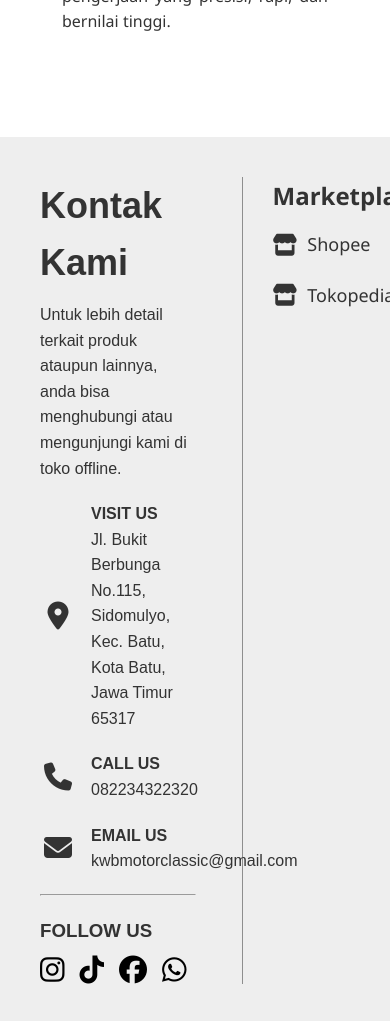
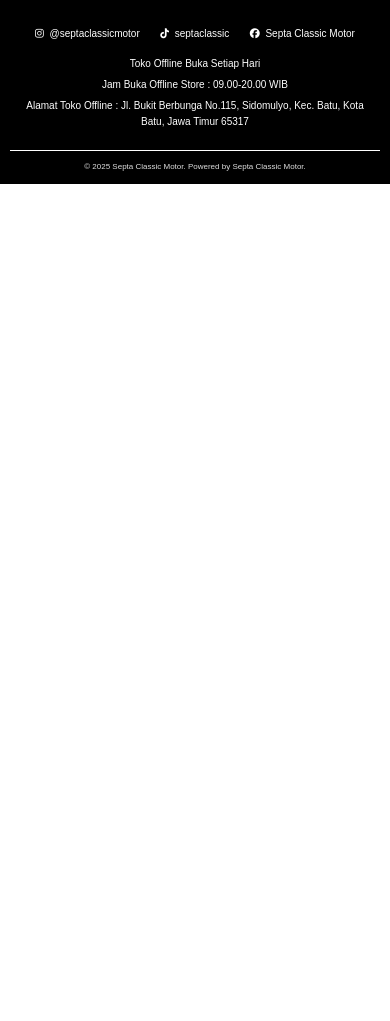
Before and after one commit to Wildan-cd/SCM-Project2, a Laravel app: page /tentang in a window 390 px wide; the page is wider, and only the part inside the window is pictured. Shown: the part 1525-2546 px from the top of that part. After the commit the page ends 1709 px from the top of that part, so only its background shows below. Run offline with Laravel 12, Linux system fonts and the light colour scheme; parts of the project's set-up code (start-up, migrations or seed data) failed here and were passed over.

Commit message:
responsive

```diff
--- a/public/css/footer.css
+++ b/public/css/footer.css
@@ -38,3 +38,37 @@
   color: #ddd;
   line-height: 1.6;
 }
+
+@media (max-width: 768px) {
+  .footer {
+    padding: 20px 10px 0;
+  }
+
+  .footer-content {
+    margin-bottom: 20px;
+  }
+
+  .social-media {
+    margin-bottom: 12px;
+  }
+
+  .social-media a {
+    margin: 0 8px;
+    font-size: 10px;
+  }
+
+  .social-media i {
+    margin-right: 3px;
+  }
+
+  .store-info p {
+    margin: 5px;
+    font-size: 10px;
+  }
+
+  .footer-bottom {
+    margin-top: 15px;
+    padding: 10px 0;
+    font-size: 8px;
+  }
+}
--- a/public/css/tentang.css
+++ b/public/css/tentang.css
@@ -120,10 +111,9 @@
   font-size: 16px;
 }
 
-/* Contact Section */
 .contact-section {
   background-color: #eeeeee;
-    padding: 40px;
+  padding: 60px;
   font-family: Arial, sans-serif;
 }
 
@@ -203,7 +193,7 @@
   font-size: 24px;
   margin-bottom: 15px;
   color: #333333;
-    font-family: "Segoe UI", Tahoma, Geneva, Verdana, sans-serif;
+  font-family: Arial, Helvetica, sans-serif;
 }
 
 .marketplace-icons {
@@ -217,7 +207,7 @@
   align-items: center;
   text-decoration: none;
   color: #333333;
-    font-family: "Segoe UI", Tahoma, Geneva, Verdana, sans-serif;
+  font-family: Arial, Helvetica, sans-serif;
   font-size: 18px;
   margin-bottom: 12px;
   transition: color 0.3s ease;
@@ -231,11 +221,203 @@
   font-weight: bold;
 }
 
-.marketplace-icons a:hover, .marketplace-icons a:hover i {
+.marketplace-icons a:hover,
+.marketplace-icons a:hover i {
   color: #f39c12;
 }
 
-/* Animations */
+.map-container {
+  width: 100%;
+  height: 50vh;
+  overflow: hidden;
+  position: relative;
+}
+
+.responsive-map {
+  width: 100%;
+  height: 100%;
+  border: 0;
+  position: absolute;
+  top: 0;
+  left: 0;
+}
+
+.hamburger {
+  display: none;
+  flex-direction: column;
+  cursor: pointer;
+  gap: 3px;
+}
+
+.hamburger div {
+  width: 20px;
+  height: 2px;
+  background-color: white;
+}
+
+/*navbar*/
+@media (max-width: 768px) {
+  .logo-container {
+    display: flex;
+    align-items: center;
+    font-size: 0.5em;
+  }
+
+  .logo-container img.logo {
+    width: 25px;
+    height: auto;
+    margin-right: 10px;
+  }
+
+  nav {
+    position: absolute;
+    top: 55px;
+    left: 0;
+    right: 0;
+    background-color: #333333;
+    display: none;
+    flex-direction: column;
+    padding: 10px 0;
+    z-index: 10;
+  }
+
+  nav ul {
+    flex-direction: column;
+    gap: 10px;
+    align-items: center;
+    font-size: 12px;
+  }
+
+  .hamburger {
+    display: flex;
+  }
+
+  nav.active {
+    display: flex;
+  }
+}
+
+@media (max-width: 768px) {
+  .about-top {
+    height: 150px;
+  }
+
+  .about-top h1 {
+    font-size: 3em;
+  }
+
+  .tentang-section {
+    padding: 20px 30px;
+  }
+
+  .tentang-container {
+    margin-bottom: 30px;
+  }
+
+  .tentang-container h2 {
+    font-size: 1.3em;
+  }
+
+  .tentang-container p {
+    font-size: 0.8em;
+  }
+
+  .contact-section {
+    padding: 30px;
+  }
+
+  .contact-container {
+    flex-direction: column;
+    gap: 20px;
+  }
+
+  .contact-info {
+    width: 100%;
+    padding-right: 0px;
+  }
+
+  .contact-info h2 {
+    font-size: 1.3em;
+    margin-bottom: 5px;
+  }
+
+  .contact-info p {
+    font-size: 0.8em;
+    margin-bottom: 10px;
+  }
+
+  .contact-item {
+    margin-bottom: 10px;
+    font-size: 1em;
+  }
+
+  .contact-item i {
+    font-size: 1em;
+    margin-right: 7px;
+  }
+
+  .contact-item div {
+    font-size: 0.8em;
+  }
+
+  .social {
+    margin-top: 10px;
+  }
+
+  .social h3 {
+    font-size: 1.3em;
+  }
+
+  .social .icons {
+    margin-top: 5px;
+    display: flex;
+    gap: 15px;
+  }
+
+  .social .icons a i {
+    font-size: 1em;
+  }
+
+  .social .icons a i:hover {
+    color: orange;
+  }
+
+  .contact-extra {
+    width: 90%;
+    border-top: 1px solid #5555559f;
+    border-left: 1px solid #eeeeee;
+    padding-left: 0px;
+    padding-top: 10px;
+  }
+
+  .contact-extra h3 {
+    font-size: 1.3em;
+    margin-bottom: 15px;
+  }
+
+  .marketplace-icons {
+    gap: 0;
+  }
+
+  .marketplace-icons a {
+    font-size: 0.8em;
+    margin-bottom: 12px;
+  }
+
+  .marketplace-icons a i {
+    font-size: 1em;
+  }
+
+  .marketplace-icons a:hover,
+  .marketplace-icons a:hover i {
+    color: #f39c12;
+  }
+
+  .map-container {
+    height: 25vh;
+  }
+}
+
 @keyframes fadeInDown {
   from {
     opacity: 0;
--- a/public/js/layanan.js
+++ /dev/null
@@ -1,6 +0,0 @@
-document.querySelectorAll('.thumbnail').forEach(thumb => {
-    thumb.addEventListener('click', function () {
-      const mainImage = document.querySelector('.main-image');
-      mainImage.src = this.src;
-    });
-  });
--- /dev/null
+++ b/public/js/navbar.js
@@ -0,0 +1,16 @@
+const hamburger = document.getElementById('hamburger');
+const navMenu = document.getElementById('nav-menu');
+
+hamburger.addEventListener('click', () => {
+  navMenu.classList.toggle('active');
+});
+
+// Klik di mana saja selain hamburger atau navMenu akan menutup menu
+document.addEventListener('click', (event) => {
+  const isClickInsideMenu = navMenu.contains(event.target);
+  const isClickOnHamburger = hamburger.contains(event.target);
+
+  if (!isClickInsideMenu && !isClickOnHamburger) {
+    navMenu.classList.remove('active');
+  }
+});
--- a/resources/views/components/footer.blade.php
+++ b/resources/views/components/footer.blade.php
@@ -1,11 +1,13 @@
+<meta charset="UTF-8">
+<meta name="viewport" content="width=device-width, initial-scale=1.0">
 <link rel="stylesheet" href="{{ asset('css/footer.css') }}">
 <link rel="stylesheet" href="https://cdnjs.cloudflare.com/ajax/libs/font-awesome/6.5.0/css/all.min.css">
 <footer class="footer">
   <div class="footer-content">
     <div class="social-media">
       <a href="https://www.instagram.com/septaclassicmotor/" target="_blank"><i class="fab fa-instagram"></i> @septaclassicmotor</a>
+      <a href="https://www.tiktok.com/@septaclassic" target="_blank"><i class="fab fa-tiktok"></i> septaclassic</a>
       <a href="https://web.facebook.com/septaclassicmotor" target="_blank"><i class="fab fa-facebook"></i> Septa Classic Motor</a>
-      <a href="https://www.tiktok.com/@septaclassic" target="_blank"><i class="fab fa-tiktok"></i> septaclassic</a>
     </div>
 
     <div class="store-info">
--- a/resources/views/components/navbar.blade.php
+++ b/resources/views/components/navbar.blade.php
@@ -1,9 +1,12 @@
+<meta charset="UTF-8">
+<meta name="viewport" content="width=device-width, initial-scale=1.0">
 <header>
   <div class="logo-container">
     <img src="{{ asset('images/logo.png') }}" alt="logo" class="logo">
     <h1>Septa Classic Motor</h1>
   </div>
-  <nav>
+
+  <nav id="nav-menu">
     <ul>
       <li><a href="{{ route('index') }}" class="beranda">Home</a></li>
       <li><a href="{{ route('landing.produk') }}" class="produk">Products</a></li>
@@ -12,4 +15,12 @@
       <li><a href="{{ route('landing.ulasan') }}" class="ulasan">Review</a></li>
     </ul>
   </nav>
+
+  <div class="hamburger" id="hamburger">
+    <div></div>
+    <div></div>
+    <div></div>
+  </div>
+
+  <script src="{{ asset('js/navbar.js') }}"></script>
 </header>
--- a/resources/views/landing/index.blade.php
+++ b/resources/views/landing/index.blade.php
@@ -46,7 +46,7 @@
 <section class="contact-preview">
   <h2>Siap Jadi Bintang di Jalanan?</h2>
   <p>Dari pecinta motor klasik untuk sesama penggemar jalanan!</p>
-  <a href="https://wa.me/6282234322320" class="btn">Gaskeun Sekarang</a>
+  <a href="https://wa.me/6282234322320" class="btn">Grab Now</a>
 </section>
 
 @include('components.footer')
--- a/resources/views/landing/tentang.blade.php
+++ b/resources/views/landing/tentang.blade.php
@@ -61,7 +61,7 @@
     </div>
 
     <div class="contact-extra">
-      <h3>Marketplace</h3>
+      <h3>MARKETPLACE</h3>
       <div class="marketplace-icons">
         <a href="https://shopee.co.id/kwbmotorclassic" target="_blank"><i class="fa-solid fa-store"></i> Shopee</a>
         <a href="https://www.tokopedia.com/septa-classic-motor" target="_blank"><i class="fa-solid fa-store"></i>Tokopedia</a>
@@ -74,7 +74,7 @@
   <div class="map-container">
     <iframe
       src="https://www.google.com/maps/embed?pb=!1m18!1m12!1m3!1d3949.330167629764!2d112.52869387478268!3d-7.830597492178756!2m3!1f0!2f0!3f0!3m2!1i1024!2i768!4f13.1!3m3!1m2!1s0x2dd6271e74012a5b%3A0x2b6b08a5479c89b!2sJl.%20Bukit%20Berbunga%20No.115%2C%20Sidomulyo%2C%20Kec.%20Batu%2C%20Kota%20Batu%2C%20Jawa%20Timur%2065317!5e0!3m2!1sid!2sid!4v1681234567890!5m2!1sid!2sid"
-      width="100%" height="450" style="border:0;" allowfullscreen="" loading="lazy" referrerpolicy="no-referrer-when-downgrade">
+      allowfullscreen="" loading="lazy" referrerpolicy="no-referrer-when-downgrade" class="responsive-map">
     </iframe>
   </div>
 </section>
```
Also changed, not shown: other parts of public/css/tentang.css (+16 -25 lines), public/css/style.css (+170 -40 lines). Lines whose indentation alone changed are shown as unchanged.
